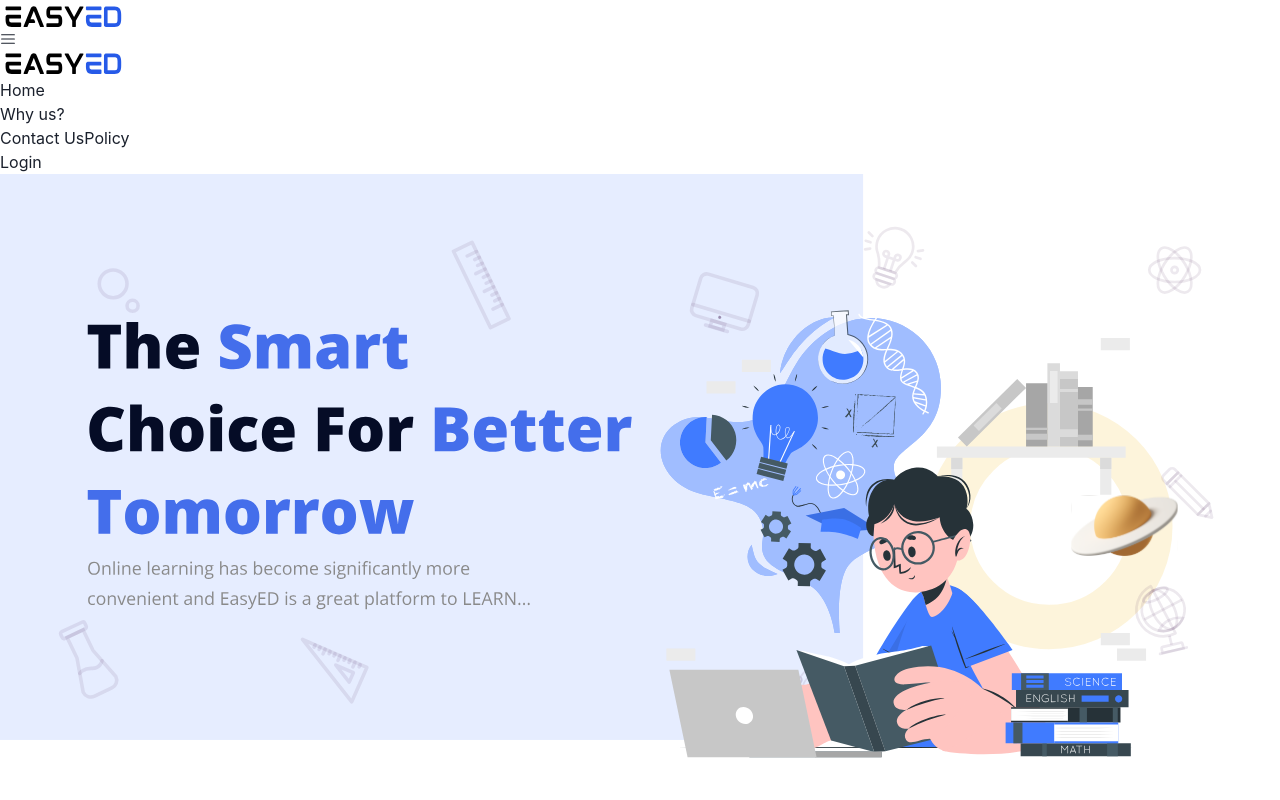
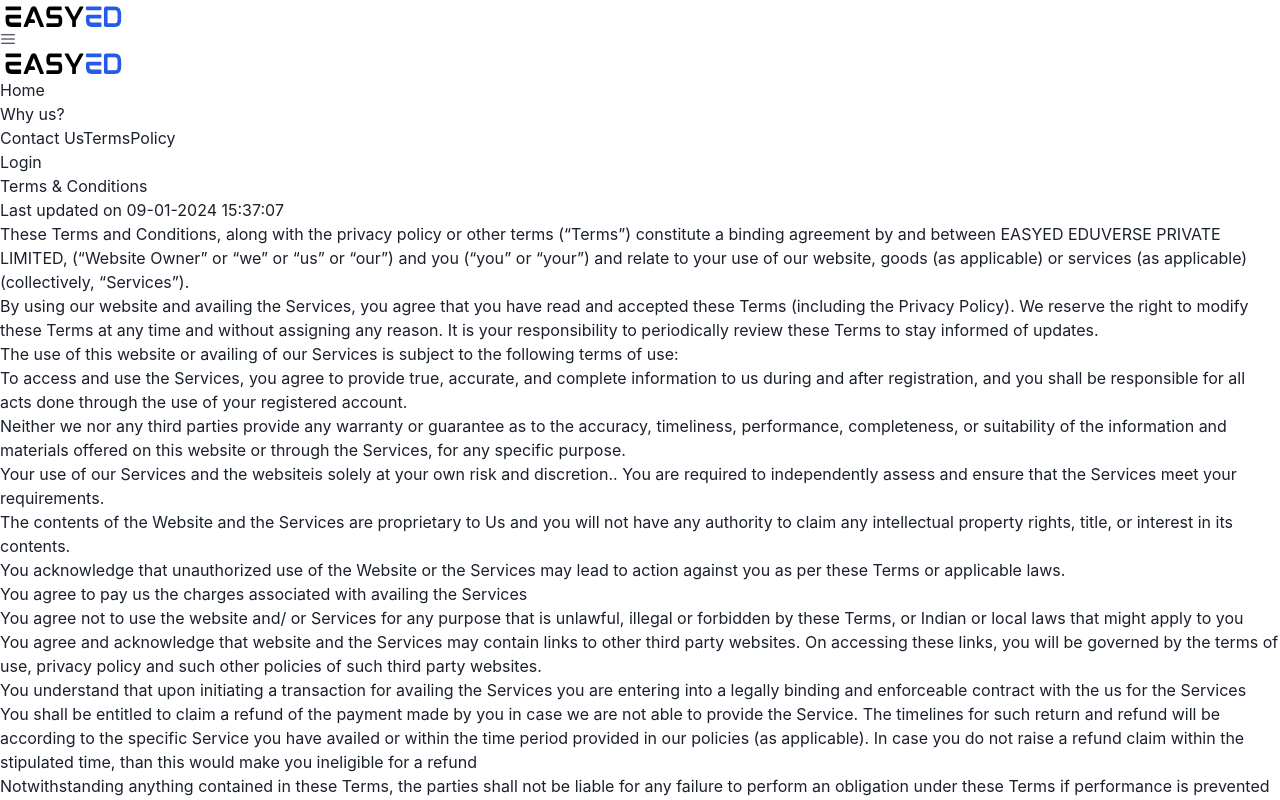
Before and after one commit to kharshita590/easyed-2, a React (Vite) app: page /terms in a window 1280 px wide. Shown: the top 800 px of the page. Built offline with nearby package versions, Linux system fonts and the light colour scheme.

Commit message:
Add Terms page and update Navbar

```diff
--- a/src/App.jsx
+++ b/src/App.jsx
@@ -10,6 +10,7 @@ import Admin from "./admin/Admin"
 import AdminDashboard from "./admin/AdminDashboard";
 import Posts from './Components/Posts';
 import Users from './Components/Users';
+import Terms from './Pages/Terms';
 
 
 function App() {
@@ -24,6 +25,7 @@ function App() {
         <Route path="/contactus" element={<Contact />} />
         <Route path="/policy" element={<Policy />} />
         <Route path="/admin" element={<Admin />} />
+        <Route path="/terms" element={<Terms />} />
         {isAuthenticatedAdmin ? (<Route path="/admindashboard" element={<AdminDashboard />} />) : (<Route path="/" element={<Home />} />)}
         {/* Conditionally render Dashboard if authenticated */}
         {isAuthenticated ? (
--- a/src/Components/Navbar.jsx
+++ b/src/Components/Navbar.jsx
@@ -128,6 +128,7 @@ const Navbar = () => {
                             </Link>
 
                             <Link to="/contactus" className="text-blue-600 hover:text-blue-900 m-4">Contact Us</Link>
+                            <Link to="/terms" className='text-blue-600 hover:text-blue-900 m-4'>Terms</Link>
                             <Link to="/policy" className="text-blue-600 hover:text-blue-900 ml-4">Policy</Link>
                         </div>
 
@@ -199,6 +200,7 @@ const Navbar = () => {
                             </Link>
 
                             <Link to="/contactus" className="text-blue-600 hover:text-blue-900">Contact Us</Link>
+                            <Link to="/terms" className='text-blue-600 hover:text-blue-900'>Terms</Link>
                             <Link to="/policy" className="text-blue-600 hover:text-blue-900">Policy</Link>
                         </div>
 
--- /dev/null
+++ b/src/Pages/Terms.jsx
@@ -0,0 +1,82 @@
+import React from 'react'
+import Navbar from '../Components/Navbar'
+const Terms = () => {
+    return (
+        <>
+            <Navbar />
+            <div className="container mx-auto p-8 mt-10">
+                <h1 className="text-3xl font-bold mb-4">Terms & Conditions</h1>
+                <p className="mb-4">Last updated on 09-01-2024 15:37:07</p>
+
+                <section className="mb-8">
+                    <p className="mb-4">
+                        These Terms and Conditions, along with the privacy policy or other terms (“Terms”) constitute a binding
+                        agreement by and between EASYED EDUVERSE PRIVATE LIMITED, (“Website Owner” or “we” or
+                        “us” or “our”) and you (“you” or “your”) and relate to your use of our website, goods (as applicable) or
+                        services (as applicable) (collectively, “Services”).
+                    </p>
+                </section>
+
+                <section className="mb-8">
+                    <p className="mb-4">
+                        By using our website and availing the Services, you agree that you have read and accepted these Terms
+                        (including the Privacy Policy). We reserve the right to modify these Terms at any time and without
+                        assigning any reason. It is your responsibility to periodically review these Terms to stay informed of
+                        updates.
+                    </p>
+                </section>
+
+                <section className="mb-8">
+                    <p className="mb-4">
+                        The use of this website or availing of our Services is subject to the following terms of use:
+                    </p>
+                    <ul className="list-disc pl-8 mb-4">
+                        <li>
+                            To access and use the Services, you agree to provide true, accurate, and complete information to us
+                            during and after registration, and you shall be responsible for all acts done through the use of your
+                            registered account.
+                        </li>
+                        <li>
+                            Neither we nor any third parties provide any warranty or guarantee as to the accuracy, timeliness,
+                            performance, completeness, or suitability of the information and materials offered on this website
+                            or through the Services, for any specific purpose.
+                        </li>
+                        <li>
+                            Your use of our Services and the websiteis solely at your own risk and discretion.. You are
+                            required to independently assess and ensure that the Services meet your requirements.
+                        </li>
+                        <li>The contents of the Website and the Services are proprietary to Us and you will not have any
+                            authority to claim any intellectual property rights, title, or interest in its contents.</li>
+                        <li>You acknowledge that unauthorized use of the Website or the Services may lead to action against
+                            you as per these Terms or applicable laws.</li>
+                        <li>You agree to pay us the charges associated with availing the Services</li>
+                        <li>You agree not to use the website and/ or Services for any purpose that is unlawful, illegal or
+                            forbidden by these Terms, or Indian or local laws that might apply to you</li>
+                        <li>You agree and acknowledge that website and the Services may contain links to other third party
+                            websites. On accessing these links, you will be governed by the terms of use, privacy policy and
+                            such other policies of such third party websites.</li>
+                        <li>You understand that upon initiating a transaction for availing the Services you are entering into a
+                            legally binding and enforceable contract with the us for the Services</li>
+                        <li>You shall be entitled to claim a refund of the payment made by you in case we are not able to
+                            provide the Service. The timelines for such return and refund will be according to the specific
+                            Service you have availed or within the time period provided in our policies (as applicable). In case
+                            you do not raise a refund claim within the stipulated time, than this would make you ineligible for
+                            a refund</li>
+                        <li>Notwithstanding anything contained in these Terms, the parties shall not be liable for any failure to
+                            perform an obligation under these Terms if performance is prevented or delayed by a force majeure
+                            event</li>
+                        <li>These Terms and any dispute or claim relating to it, or its enforceability, shall be governed by and
+                            construed in accordance with the laws of India.</li>
+                        <li>All disputes arising out of or in connection with these Terms shall be subject to the exclusive
+                            jurisdiction of the courts in Gautam Buddh Nagar, Uttar Pradesh</li>
+                        <li>All concerns or communications relating to these Terms must be communicated to us using the
+                            contact information provided on this website</li>
+                        {/* Add more list items as needed */}
+                    </ul>
+                </section>
+            </div>
+        </>
+    );
+};
+
+export default Terms;
```
